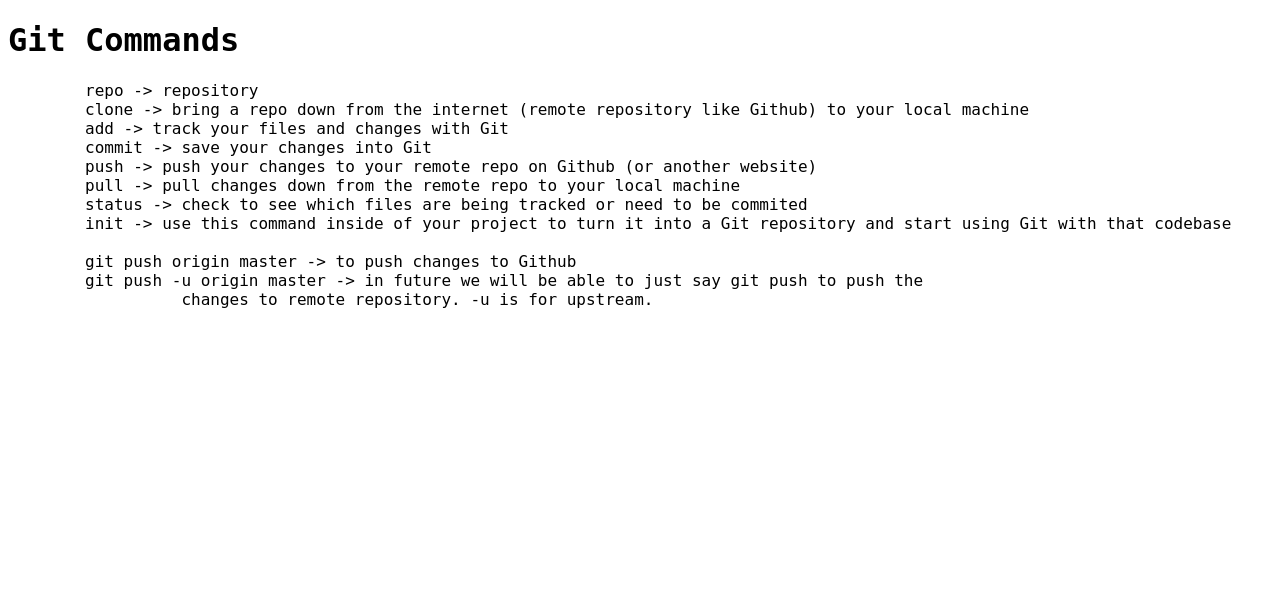
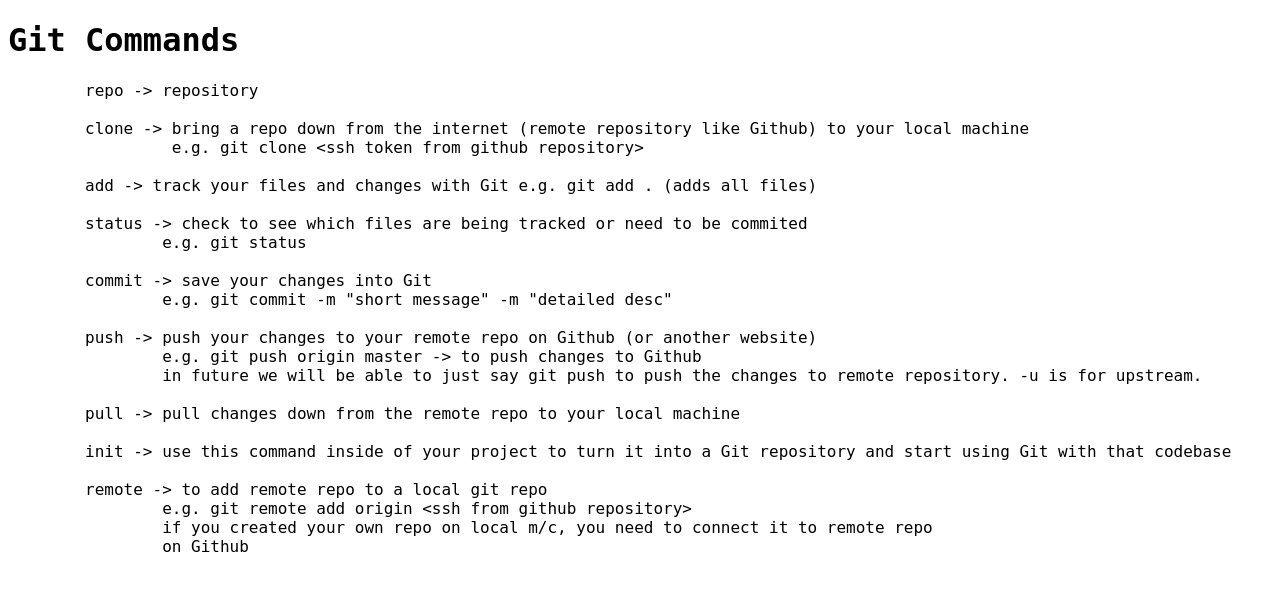
Before and after one commit to arajvans1/GitDocumentation, a PHP site: page / in a window 1280 px wide. Shown: the part 62-655 px from the top of the page. Run offline with PHP 8.4, Linux system fonts and the light colour scheme.

Commit message:
added commands
added more comands

```diff
--- a/index.php
+++ b/index.php
@@ -13,17 +13,31 @@
         <h1>Git Commands</h1>
         <pre>
         repo -> repository
+
         clone -> bring a repo down from the internet (remote repository like Github) to your local machine
-        add -> track your files and changes with Git
+                 e.g. git clone &ltssh token from github repository&gt
+
+        add -> track your files and changes with Git e.g. git add . (adds all files)
+
+        status -> check to see which files are being tracked or need to be commited
+                e.g. git status
+
         commit -> save your changes into Git
+                e.g. git commit -m "short message" -m "detailed desc"
+
         push -> push your changes to your remote repo on Github (or another website)
+                e.g. git push origin master -> to push changes to Github
+                in future we will be able to just say git push to push the changes to remote repository. -u is for upstream.
+
         pull -> pull changes down from the remote repo to your local machine
-        status -> check to see which files are being tracked or need to be commited
+
         init -> use this command inside of your project to turn it into a Git repository and start using Git with that codebase
 
-        git push origin master -> to push changes to Github
-        git push -u origin master -> in future we will be able to just say git push to push the
-                  changes to remote repository. -u is for upstream.
+        remote -> to add remote repo to a local git repo
+                e.g. git remote add origin &ltssh from github repository&gt
+                if you created your own repo on local m/c, you need to connect it to remote repo
+                on Github
+
         </pre>
 
     </body>
```
